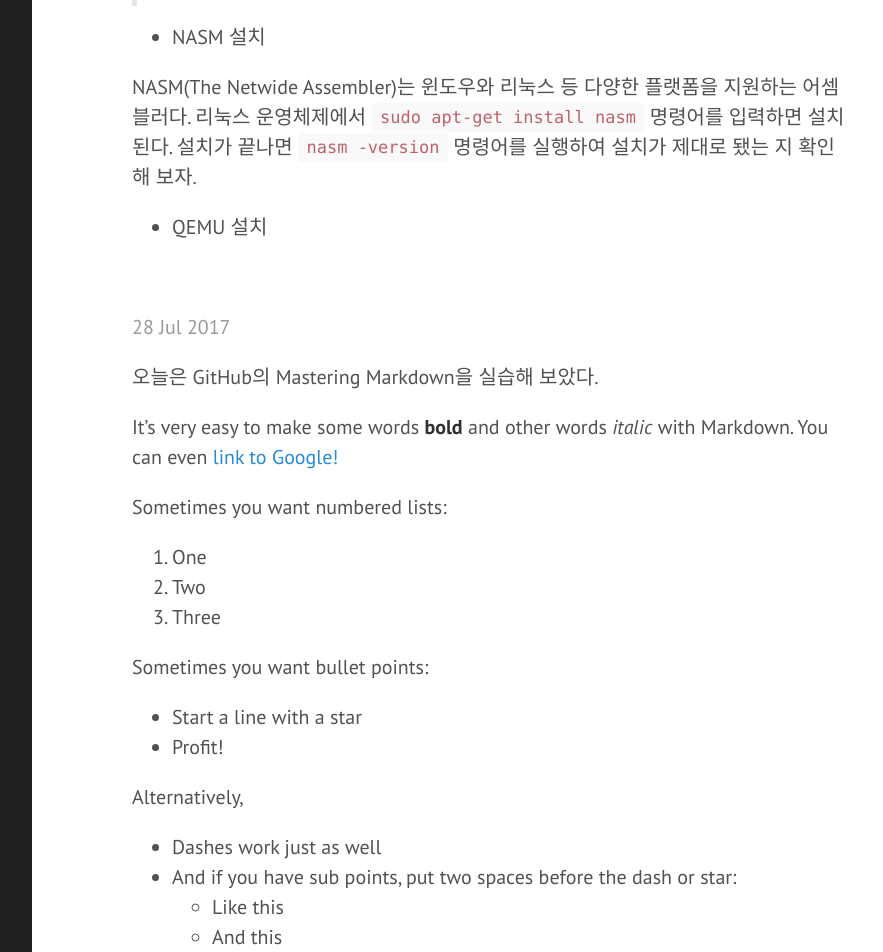
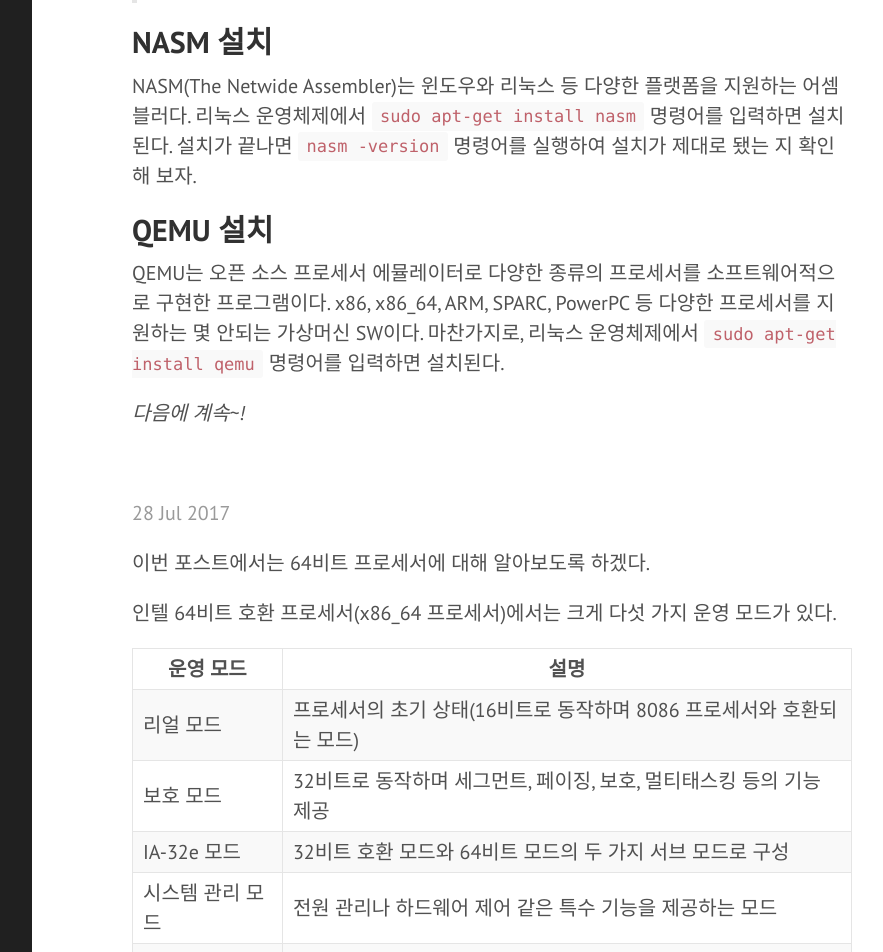
Before and after one commit to henrychoi7/henrychoi7.github.io, a Jekyll site: the page built from index.html, in a window 1280 px wide and 1400 px high, scrolled down 1238 px. Shown: the top 952 px of the window, without its empty margins (328-1211 px from the left). Built offline with Jekyll 4.4.1, drawn with Linux system fonts in a browser that asks for light colours; the list of posts is cut into pages by our own code; some of the changed text lies outside the part shown.

Commit message:
modified day 1 post and added post 2

```diff
--- /dev/null
+++ b/_posts/2017-07-26-building-os-day-1-5.md
@@ -0,0 +1,18 @@
+---
+layout: post
+title: [Building OS] Day 1.5
+---
+
+이번 포스트에서는 64비트 프로세서에 대해 알아보도록 하겠다.
+
+인텔 64비트 호환 프로세서(x86_64 프로세서)에서는 크게 다섯 가지 운영 모드가 있다.
+
+운영 모드 | 설명
+------- | -------
+리얼 모드 | 프로세서의 초기 상태(16비트로 동작하며 8086 프로세서와 호환되는 모드)
+보호 모드 | 32비트로 동작하며 세그먼트, 페이징, 보호, 멀티태스킹 등의 기능 제공
+IA-32e 모드 | 32비트 호환 모드와 64비트 모드의 두 가지 서브 모드로 구성
+시스템 관리 모드 | 전원 관리나 하드웨어 제어 같은 특수 기능을 제공하는 모드
+가상 8086 모드 | 보호 모두 내부에서 가상의 환경을 설정하여 리얼 모드처럼 동작하는 모드
+
+> 참고로, 64비트를 지원하는 IA-32e 모드는 AMD에서 Long Mode로 표기한다.
--- a/_posts/2017-07-26-building-os-day-1.md
+++ b/_posts/2017-07-26-building-os-day-1.md
@@ -8,7 +8,8 @@ title: [Building OS] Day 1
 어쩌다보니 학교에서 러닝셀을 진행하면서 운영체제를 만들게 되었다.
 
 
-- GCC 설치
+## GCC 설치
+
 
 GCC(GNU Compiler Collection)란, 무료로 사용할 수 있는 컴파일러 관련 프로그램의 집합이다. 나는 OS X 운영체제를 사용 중이므로, [Cygwin](https://www.cygwin.com/)(윈도우에서 리눅스 같은 환경을 만들어 주는 것)을 사용하지 않겠다.
 
@@ -35,13 +36,21 @@ int main(int argc, char** argv)
 
 위 명령어를 통해 test32, test64 파일이 같은 디렉토리에 있다면 테스트가 성공한 것이다. 만약에 자신의 운영체제(리눅스)가 64비트가 아니면 test64 파일이 만들어지지 않을 테지만, 어짜피 GCC가 설치되어 있으면 소스 파일에 64비트 옵션을 활성화하여 빌드할 수 있다. 결국, 32비트와 64비트를 모두 지원하는 GCC를 만들 수 있기 때문에 상관 없다는 말~
 
+
 > 혹시 test32 파일이 만들어지지 않는다면, 리눅스 운영체제에서 `sudo apt-get install gcc-multilib` 명령어를 실행하여 설치하고 나면 된다. GCC는 멀티 라이브러리를 사용한다는 옵션이 -m32, -m64 등 있기 때문에 이 라이브러리를 설치해야 빌드가 가능하다.
 > 크로스 컴파일러는 GCC 덕분에 이미 있으므로 건너뛰기!
 
 
-- NASM 설치
+## NASM 설치
+
 
 NASM(The Netwide Assembler)는 윈도우와 리눅스 등 다양한 플랫폼을 지원하는 어셈블러다. 리눅스 운영체제에서 `sudo apt-get install nasm` 명령어를 입력하면 설치된다. 설치가 끝나면 `nasm -version` 명령어를 실행하여 설치가 제대로 됐는 지 확인해 보자.
 
 
-- QEMU 설치
+## QEMU 설치
+
+
+QEMU는 오픈 소스 프로세서 에뮬레이터로 다양한 종류의 프로세서를 소프트웨어적으로 구현한 프로그램이다. x86, x86_64, ARM, SPARC, PowerPC 등 다양한 프로세서를 지원하는 몇 안되는 가상머신 SW이다. 마찬가지로, 리눅스 운영체제에서 `sudo apt-get install qemu` 명령어를 입력하면 설치된다.
+
+
+*다음에 계속~!*
```
Also changed, not shown: _posts/2017-07-19-mastering-markdown.md (+1 -1 lines).
